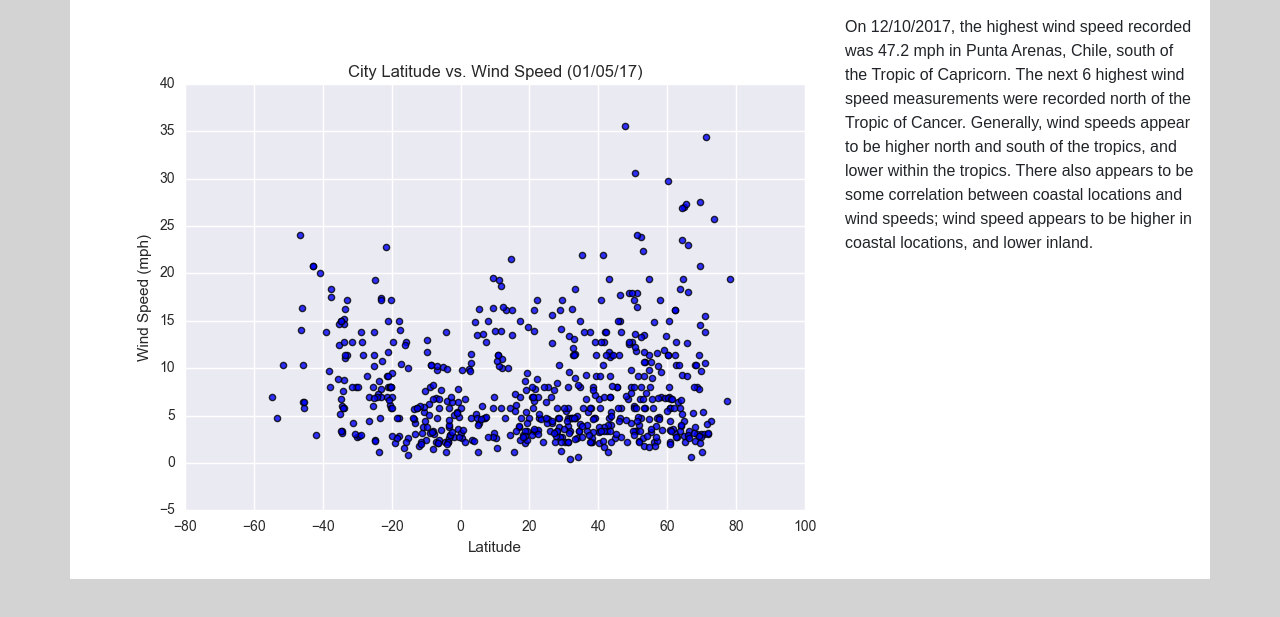
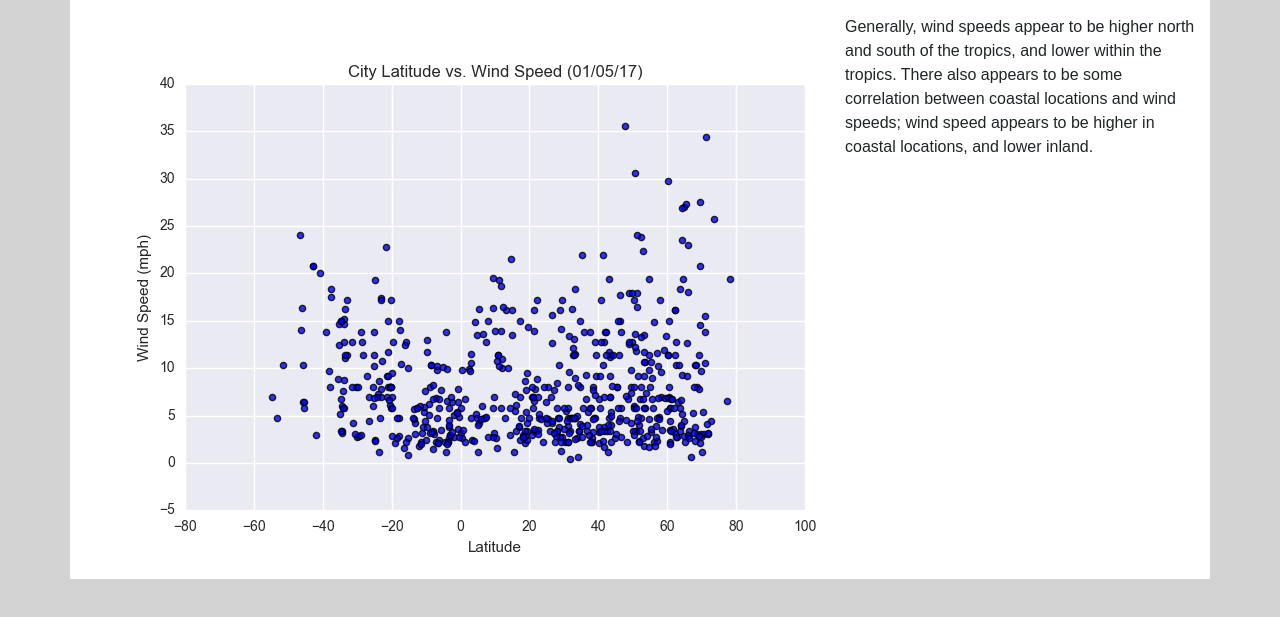
Before and after one commit to SimonEyob/Web-Design-Challenge, a plain HTML site: page lat_wind.html in a window 1280 px wide. Shown: the part 141-758 px from the top of the page. Drawn offline with nearby package versions, Linux system fonts and the light colour scheme.

Commit message:
updating some of the text

```diff
--- a/lat_wind.html
+++ b/lat_wind.html
@@ -69,10 +69,7 @@
                   <h3>Observations</h3> <br>
 
                     <div class="pull-right">
-                      <p>On 12/10/2017, the highest wind speed recorded was 47.2 mph in Punta Arenas,
-                         Chile, south of the Tropic of Capricorn. The next 6 highest wind speed measurements
-                         were recorded north of the Tropic of Cancer. Generally, wind speeds appear to be
-                         higher north and south of the tropics, and lower within the tropics. There also
+                      <p>Generally, wind speeds appear to be higher north and south of the tropics, and lower within the tropics. There also
                          appears to be some correlation between coastal locations and wind speeds;
                          wind speed appears to be higher in coastal locations, and lower inland. </p>
                     </div>
```
